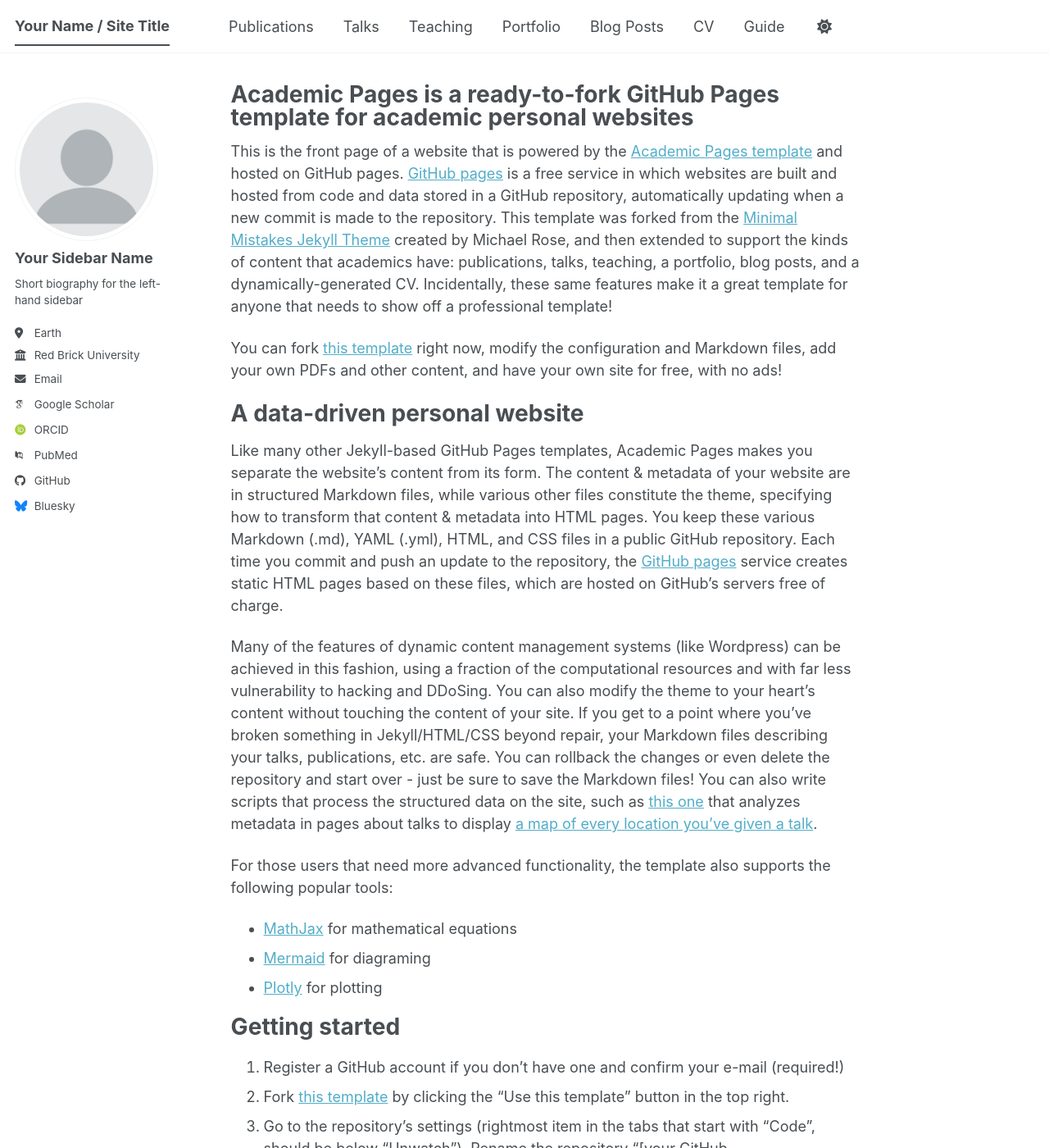
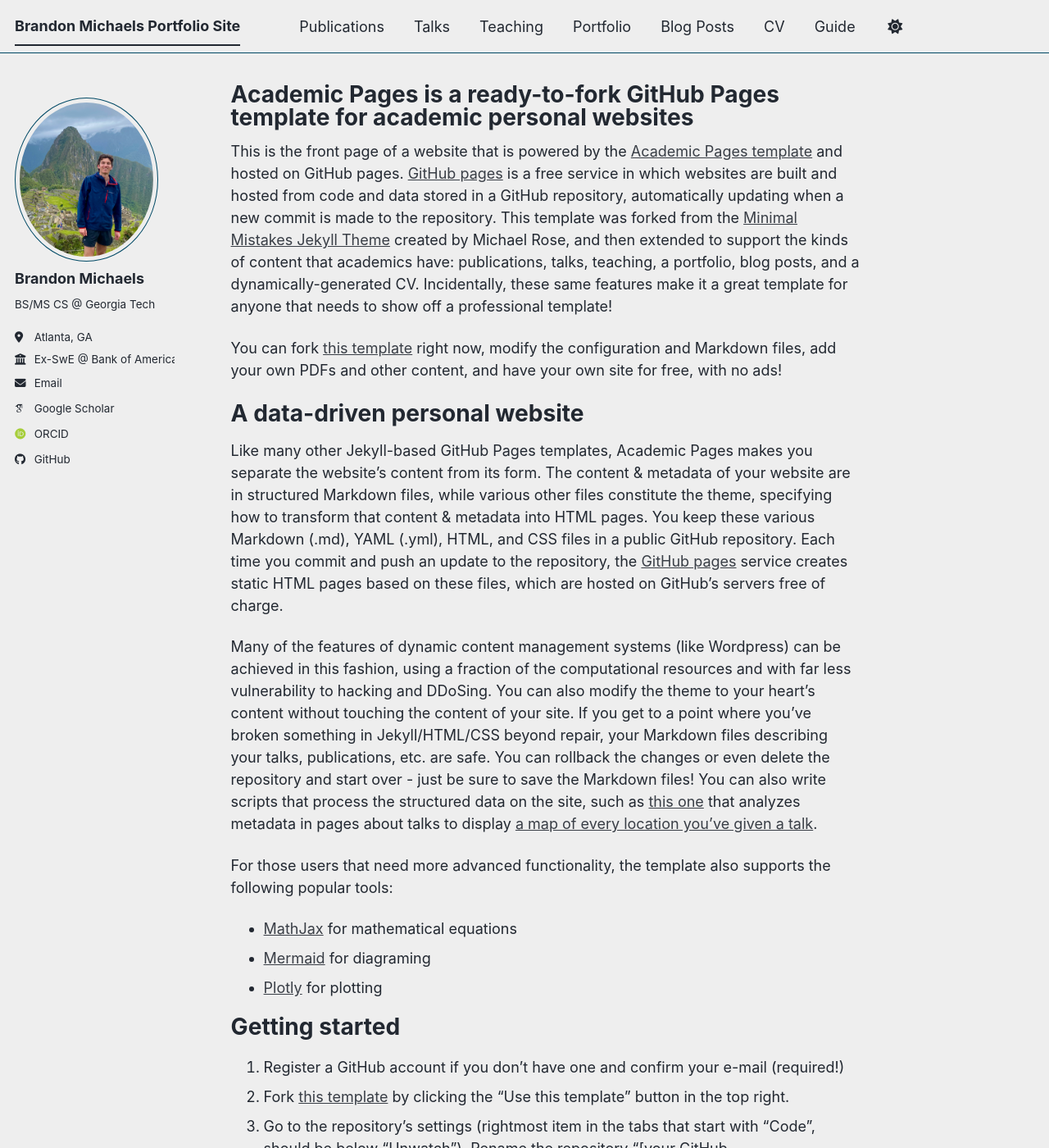
Before and after one commit to Brandon-Michaels/Brandon-Michaels.github.io, a Jekyll site: the page built from _pages/about.md, in a window 1280 px wide and 1400 px high. Shown: the whole window at 82% size. Built offline with Jekyll 4.4.1, drawn with Linux system fonts in a browser that asks for light colours; some web fonts are replaced; a script bundle is joined from its source files by our own code; library files that are not in the unit come from our copies; some of the changed text lies outside the part shown.

Commit message:
Add profile image and edit config

```diff
--- a/_config.yml
+++ b/_config.yml
@@ -8,15 +8,15 @@
 
 # Basic Site Settings
 locale                   : "en-US"
-site_theme               : "default" # The available themes options are "default", "air", "sunrise", "mint", "dirt" and "contrast"
-title                    : "Your Name / Site Title"
+site_theme               : "air" # The available themes options are "default", "air", "sunrise", "mint", "dirt" and "contrast"
+title                    : "Brandon Michaels Portfolio Site"
 title_separator          : "-"
-name                     : &name "Your Name"
-description              : &description "Your Name's academic portfolio"   # Update this with a general description of your site, this is the default if not overridden by a page
-url                      : https://academicpages.github.io # The base hostname & protocol for your site e.g. "https://[your GitHub username].github.io",
+name                     : &name "Brandon Michaels"
+description              : &description "Brandon Michaels academic portfolio"   # Update this with a general description of your site, this is the default if not overridden by a page
+url                      : https://Brandon-Michaels.github.io # The base hostname & protocol for your site e.g. "https://[your GitHub username].github.io",
                                                            # or if you already have some other page hosted on Github then use "https://[your GitHub username].github.io/[Your Repo Name]"
 baseurl                  : "" # the subpath of your site, e.g. "/blog"
-repository               : "academicpages/academicpages.github.io"
+repository               : "Brandon-Michaels/Brandon-Michaels.github.io"
 
 # Site Author - The following control what appear as part of the author content on the side bar.
 #               If a field is blank the icon and link will not appear, otherwise it will be shown.
@@ -24,13 +24,13 @@ repository               : "academicpages/academicpages.github.io"
 author:
   # Biographic information
   avatar           : "profile.png"
-  name             : "Your Sidebar Name"
+  name             : "Brandon Michaels"
   pronouns         : # example: "she/her"
-  bio              : "Short biography for the left-hand sidebar"
-  location         : "Earth"
-  employer         : "Red Brick University"
+  bio              : "BS/MS CS @ Georgia Tech"
+  location         : "Atlanta, GA"
+  employer         : "Ex-SwE @ Bank of America"
   uri              : # URL
-  email            : "none@example.org"
+  email            : "bmichaels6@gatech.edu"
 
   # Academic websites
   academia         : # URL
@@ -41,7 +41,7 @@ author:
   orcid            : "https://orcid.org/yourorcidurl"
   semantic         : # URL
   ssrn             : # URL
-  pubmed           : "https://www.ncbi.nlm.nih.gov/pubmed/?term=john+snow"
+  pubmed           : # URL
   researchgate     : # URL
   scopus           : # URL
   zotero           : # URL
@@ -57,7 +57,7 @@ author:
 
   # Social media
   artstation       : # Username
-  bluesky          : "bsky.app" # Replace this with you Bluesky username
+  bluesky          : # Username
   facebook         : # Username
   flickr           : # Username
   foursquare       : # Username
```
Also changed, not shown: images/profile.png.
